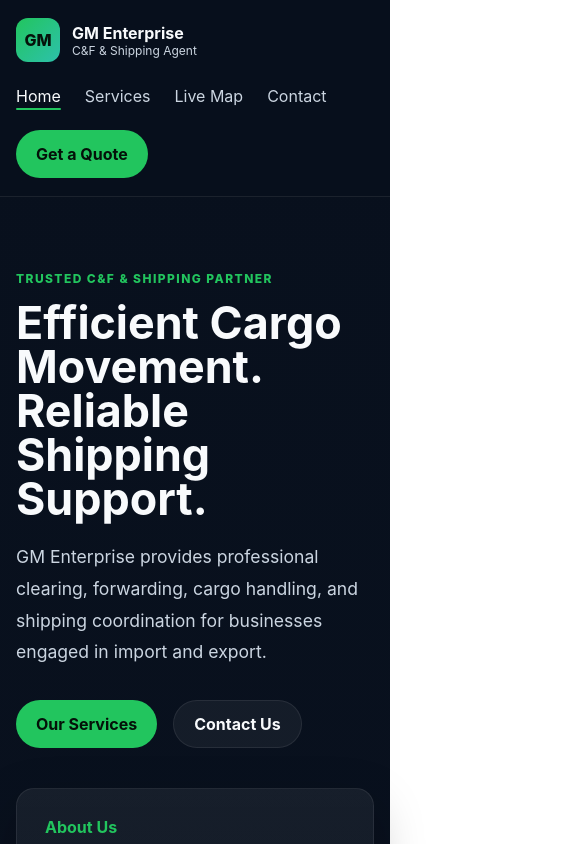
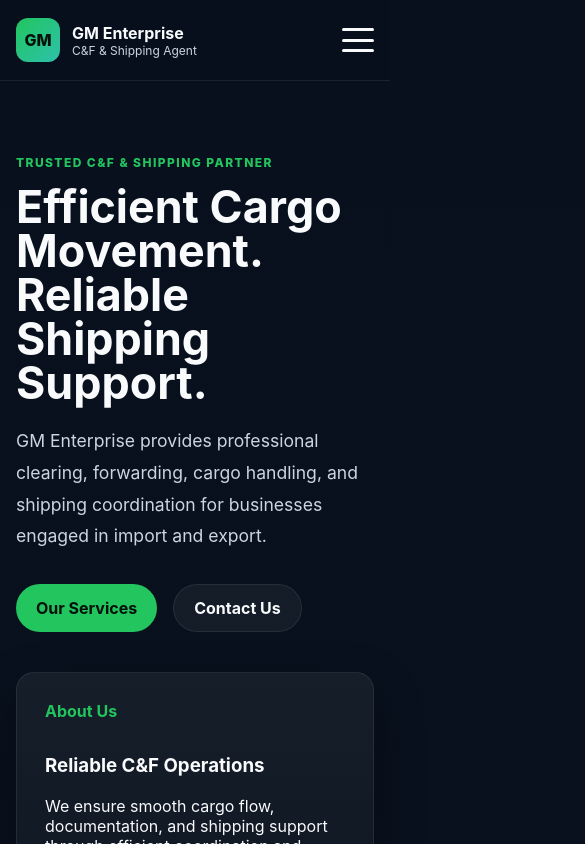
Before and after one commit to rashikmahmud/GM_Enterprise, a Next.js app: page / in a window 390 px wide. Shown: the top 844 px of the page, 585 px wide, since content can reach past the window. Built offline with nearby package versions, Linux system fonts and the light colour scheme.

Commit message:
Add mobile hamburger menu

```diff
--- a/app/globals.css
+++ b/app/globals.css
@@ -711,3 +711,159 @@ textarea {
   transform: scale(1.4);
   z-index: 1000 !important;
 }
+/* ============================= */
+/* HAMBURGER MENU                 */
+/* Append this to the BOTTOM of your existing app/globals.css */
+/* ============================= */
+
+/* Hamburger button — hidden on desktop, shown on mobile */
+.nav-toggle {
+  display: none; /* hidden by default (desktop) */
+  flex-direction: column;
+  justify-content: space-between;
+  width: 32px;
+  height: 24px;
+  padding: 0;
+  background: transparent;
+  border: none;
+  cursor: pointer;
+  z-index: 60;
+  position: relative;
+}
+
+.nav-toggle span {
+  display: block;
+  height: 3px;
+  width: 100%;
+  background: var(--text);
+  border-radius: 2px;
+  transition: transform var(--t-base), opacity var(--t-fast),
+    background var(--t-fast);
+  transform-origin: center;
+}
+
+/* Animate into an "X" when open */
+.nav-toggle.is-open span:nth-child(1) {
+  transform: translateY(10.5px) rotate(45deg);
+  background: var(--primary);
+}
+.nav-toggle.is-open span:nth-child(2) {
+  opacity: 0;
+}
+.nav-toggle.is-open span:nth-child(3) {
+  transform: translateY(-10.5px) rotate(-45deg);
+  background: var(--primary);
+}
+
+/* ============================= */
+/* MOBILE MENU OVERLAY            */
+/* ============================= */
+
+.mobile-menu {
+  position: fixed;
+  top: 0;
+  left: 0;
+  right: 0;
+  bottom: 0;
+  z-index: 55;
+  background: rgba(8, 16, 29, 0.75);
+  backdrop-filter: blur(8px);
+  opacity: 0;
+  pointer-events: none;
+  transition: opacity var(--t-base);
+}
+
+.mobile-menu.is-open {
+  opacity: 1;
+  pointer-events: auto;
+}
+
+.mobile-menu__panel {
+  position: absolute;
+  top: 0;
+  right: 0;
+  height: 100%;
+  width: min(84vw, 340px);
+  background: linear-gradient(180deg, #0b1220 0%, #08101d 100%);
+  border-left: 1px solid var(--line);
+  padding: 90px 28px 28px;
+  display: flex;
+  flex-direction: column;
+  transform: translateX(100%);
+  transition: transform var(--t-slow);
+  box-shadow: -20px 0 60px rgba(0, 0, 0, 0.4);
+}
+
+.mobile-menu.is-open .mobile-menu__panel {
+  transform: translateX(0);
+}
+
+.mobile-menu__list {
+  list-style: none;
+  margin: 0 0 32px;
+  padding: 0;
+  display: flex;
+  flex-direction: column;
+  gap: 4px;
+}
+
+.mobile-menu__link {
+  display: block;
+  padding: 14px 16px;
+  border-radius: 12px;
+  color: var(--muted);
+  font-size: 1.1rem;
+  font-weight: 600;
+  transition: background var(--t-fast), color var(--t-fast),
+    transform var(--t-fast);
+}
+
+.mobile-menu__link:hover {
+  background: rgba(255, 255, 255, 0.05);
+  color: var(--text);
+}
+
+.mobile-menu__link.active {
+  color: var(--primary);
+  background: rgba(34, 197, 94, 0.1);
+}
+
+.mobile-menu__cta {
+  width: 100%;
+  justify-content: center;
+  margin-bottom: auto; /* push footer to the bottom */
+}
+
+.mobile-menu__footer {
+  padding-top: 20px;
+  border-top: 1px solid var(--line);
+  color: var(--muted);
+  font-size: 13px;
+  margin-top: 20px;
+}
+
+.mobile-menu__footer p {
+  margin: 0;
+}
+
+/* ============================= */
+/* RESPONSIVE — toggle visibility */
+/* ============================= */
+
+@media (max-width: 768px) {
+  /* Show hamburger */
+  .nav-toggle {
+    display: flex;
+  }
+
+  /* Hide desktop nav + desktop CTA */
+  .site-nav--desktop,
+  .btn--desktop-cta {
+    display: none;
+  }
+
+  /* Prevent the header inner from wrapping when we have fewer items */
+  .site-header__inner {
+    flex-wrap: nowrap;
+  }
+}
--- a/components/Navbar.jsx
+++ /dev/null
@@ -1,58 +0,0 @@
-"use client";
-
-import Link from "next/link";
-import { usePathname } from "next/navigation";
-
-const links = [
-  { href: "/", label: "Home" },
-  { href: "/services", label: "Services" },
-  { href: "/live-map", label: "Live Map" },  // ← ADD THIS
-  { href: "/contact", label: "Contact" },
-];
-
-export default function Navbar() {
-  const pathname = usePathname();
-
-  return (
-    <header className="site-header">
-      <div className="container">
-        <div className="site-header__inner">
-          {/* LOGO */}
-          <Link href="/" className="brand" aria-label="GM Enterprise home">
-            <div className="brand__mark">GM</div>
-            <div className="brand__content">
-              <span className="brand__name">GM Enterprise</span>
-              <span className="brand__tagline">C&amp;F &amp; Shipping Agent</span>
-            </div>
-          </Link>
-
-          {/* NAV LINKS */}
-          <nav className="site-nav" aria-label="Primary">
-            <ul className="site-nav__list">
-              {links.map(({ href, label }) => {
-                const isActive =
-                  href === "/" ? pathname === "/" : pathname.startsWith(href);
-                return (
-                  <li key={href}>
-                    <Link
-                      href={href}
-                      className={`site-nav__link${isActive ? " active" : ""}`}
-                      aria-current={isActive ? "page" : undefined}
-                    >
-                      {label}
-                    </Link>
-                  </li>
-                );
-              })}
-            </ul>
-          </nav>
-
-          {/* CTA */}
-          <Link href="/contact" className="btn btn--primary">
-            Get a Quote
-          </Link>
-        </div>
-      </div>
-    </header>
-  );
-}
--- /dev/null
+++ b/components/Navbar.tsx
@@ -0,0 +1,143 @@
+"use client";
+
+import Link from "next/link";
+import { usePathname } from "next/navigation";
+import { useEffect, useState } from "react";
+
+const links = [
+  { href: "/", label: "Home" },
+  { href: "/services", label: "Services" },
+  { href: "/live-map", label: "Live Map" },
+  { href: "/contact", label: "Contact" },
+];
+
+export default function Navbar() {
+  const pathname = usePathname();
+  const [menuOpen, setMenuOpen] = useState(false);
+
+  // Close the menu whenever the route changes (user tapped a link)
+  // Close on Escape key
+  useEffect(() => {
+    if (!menuOpen) return;
+    const onKey = (e: KeyboardEvent) => {
+      if (e.key === "Escape") setMenuOpen(false);
+    };
+    window.addEventListener("keydown", onKey);
+    return () => window.removeEventListener("keydown", onKey);
+  }, [menuOpen]);
+
+  // Close on Escape key
+  // Close on Escape key
+  useEffect(() => {
+    if (!menuOpen) return;
+    const onKey = (e: KeyboardEvent) => {
+      if (e.key === "Escape") setMenuOpen(false);
+    };
+    window.addEventListener("keydown", onKey);
+    return () => window.removeEventListener("keydown", onKey);
+  }, [menuOpen]);
+
+  return (
+    <header className="site-header">
+      <div className="container">
+        <div className="site-header__inner">
+          {/* LOGO */}
+          <Link href="/" className="brand" aria-label="GM Enterprise home">
+            <div className="brand__mark">GM</div>
+            <div className="brand__content">
+              <span className="brand__name">GM Enterprise</span>
+              <span className="brand__tagline">C&amp;F &amp; Shipping Agent</span>
+            </div>
+          </Link>
+
+          {/* DESKTOP NAV — hidden on mobile via CSS */}
+          <nav className="site-nav site-nav--desktop" aria-label="Primary">
+            <ul className="site-nav__list">
+              {links.map(({ href, label }) => {
+                const isActive =
+                  href === "/" ? pathname === "/" : pathname.startsWith(href);
+                return (
+                  <li key={href}>
+                    <Link
+                      href={href}
+                      className={`site-nav__link${isActive ? " active" : ""}`}
+                      aria-current={isActive ? "page" : undefined}
+                    >
+                      {label}
+                    </Link>
+                  </li>
+                );
+              })}
+            </ul>
+          </nav>
+
+          {/* DESKTOP CTA — hidden on mobile */}
+          <Link href="/contact" className="btn btn--primary btn--desktop-cta">
+            Get a Quote
+          </Link>
+
+          {/* HAMBURGER BUTTON — visible only on mobile via CSS */}
+          <button
+            type="button"
+            className={`nav-toggle${menuOpen ? " is-open" : ""}`}
+            aria-label={menuOpen ? "Close menu" : "Open menu"}
+            aria-expanded={menuOpen}
+            aria-controls="mobile-menu"
+            onClick={() => setMenuOpen((v) => !v)}
+          >
+            <span></span>
+            <span></span>
+            <span></span>
+          </button>
+        </div>
+      </div>
+
+      {/* MOBILE MENU OVERLAY */}
+      <div
+        id="mobile-menu"
+        className={`mobile-menu${menuOpen ? " is-open" : ""}`}
+        role="dialog"
+        aria-modal="true"
+        aria-hidden={!menuOpen}
+        onClick={(e) => {
+          // Close when clicking the backdrop (but not the panel itself)
+          if (e.target === e.currentTarget) setMenuOpen(false);
+        }}
+      >
+        <div className="mobile-menu__panel">
+          <ul className="mobile-menu__list">
+            {links.map(({ href, label }) => {
+              const isActive =
+                href === "/" ? pathname === "/" : pathname.startsWith(href);
+              return (
+                <li key={href}>
+                  <Link
+                    href={href}
+                    className={`mobile-menu__link${isActive ? " active" : ""}`}
+                    aria-current={isActive ? "page" : undefined}
+                  >
+                    {label}
+                  </Link>
+                </li>
+              );
+            })}
+          </ul>
+
+          <Link
+            href="/contact"
+            className="btn btn--primary mobile-menu__cta"
+          >
+            Get a Quote
+          </Link>
+
+          <div className="mobile-menu__footer">
+            <p>C&amp;F &amp; Shipping Agent</p>
+            <p style={{ opacity: 0.6, fontSize: 12, marginTop: 4 }}>
+              &copy; {new Date().getFullYear()} GM Enterprise
+            </p>
+          </div>
+        </div>
+      </div>
+    </header>
+  );
+}
```
